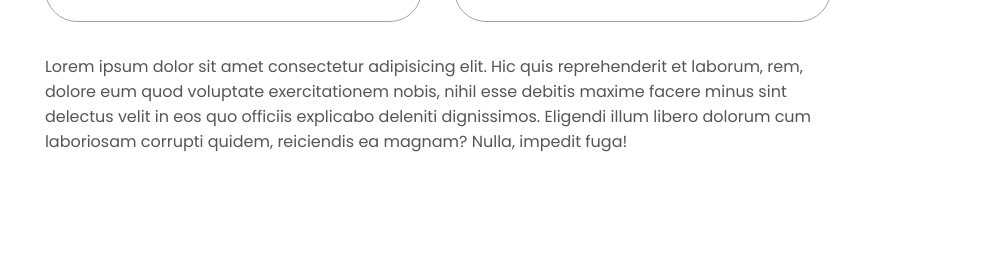
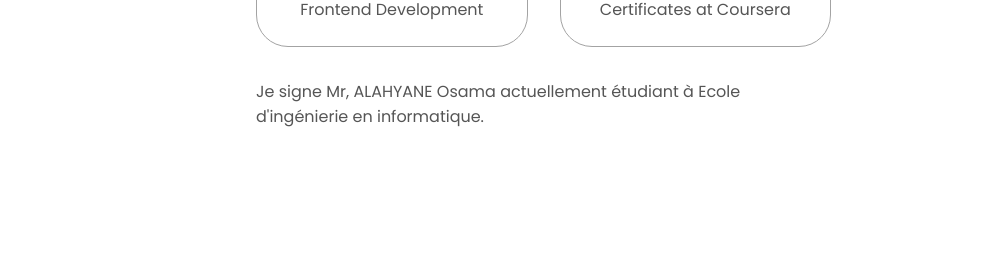
Before and after one commit to alaosama/Portfolio, a plain HTML site: page index.html in a window 1280 px wide. Shown: the part 1331-1589 px from the top of the page, 289-1280 px from the left. Drawn offline with Linux system fonts and the light colour scheme.

Commit message:
Update index.html

```diff
--- a/index.html
+++ b/index.html
@@ -106,12 +106,7 @@
           </div>
           <div class="text-container">
             <p>
-              Lorem ipsum dolor sit amet consectetur adipisicing elit. Hic quis
-              reprehenderit et laborum, rem, dolore eum quod voluptate
-              exercitationem nobis, nihil esse debitis maxime facere minus sint
-              delectus velit in eos quo officiis explicabo deleniti dignissimos.
-              Eligendi illum libero dolorum cum laboriosam corrupti quidem,
-              reiciendis ea magnam? Nulla, impedit fuga!
+                Je signe Mr, ALAHYANE Osama actuellement étudiant à Ecole d'ingénierie en informatique.
             </p>
           </div>
         </div>
```
